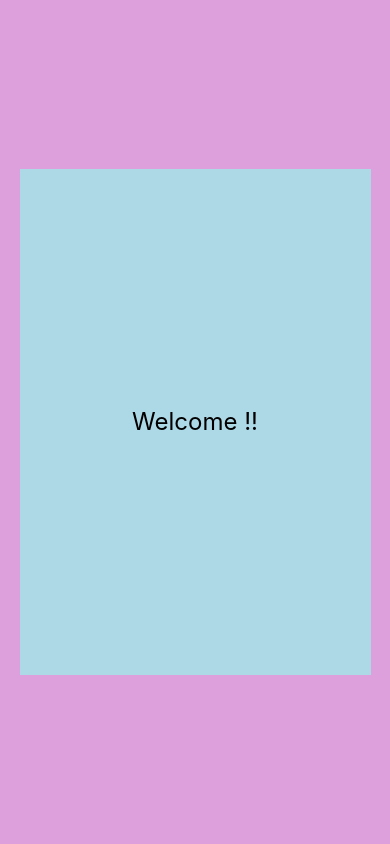
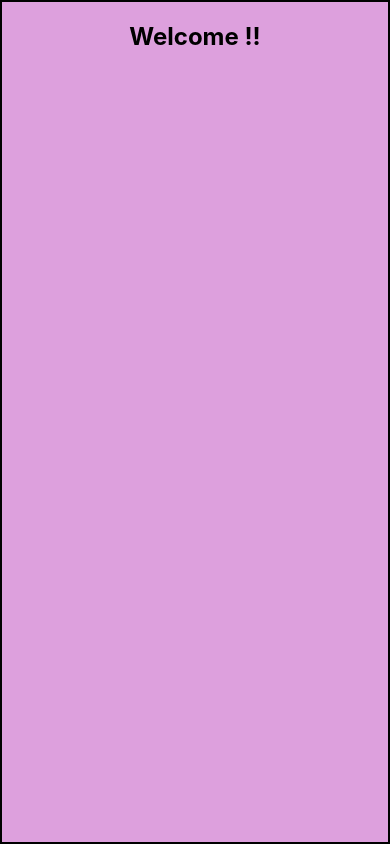
Before and after one commit to HarshuHacker/React-Native-Tutorials, a React Native app: screen / in a window 390 px wide. Built offline with nearby package versions, Linux system fonts and the light colour scheme.

Commit message:
Day 4: Safe Area View

```diff
--- a/App.js
+++ b/App.js
@@ -1,5 +1,6 @@
 import {
   Dimensions,
+  SafeAreaView,
   StyleSheet,
   Text,
   View,
@@ -7,37 +8,34 @@ import {
 } from "react-native";
 
 export default function App() {
-  const windowWidth = useWindowDimensions().width;
-  const windowHeight = useWindowDimensions().height;
   return (
-    <View style={styles.container}>
-      <View
-        style={[
-          {
-            width: windowWidth > 500 ? "70%" : "90%",
-            height: windowHeight > 600 ? "60%" : "90%",
-          },
-          styles.box,
-        ]}
-      >
-        <Text style={[{ fontSize: windowWidth > 500 ? 50 : 24 }, styles.text]}>
-          Welcome !!
-        </Text>
+    <SafeAreaView style={styles.safeAreaView}>
+      <View style={styles.container}>
+        <View style={styles.box}>
+          <Text style={styles.text}>Welcome !!</Text>
+        </View>
       </View>
-    </View>
+    </SafeAreaView>
   );
 }
 
 const styles = StyleSheet.create({
+  safeAreaView: {
+    flex: 1,
+    backgroundColor: "plum",
+  },
   container: {
     flex: 1,
+    borderColor: "black",
+    borderWidth: 2,
     backgroundColor: "plum",
-    alignItems: "center",
-    justifyContent: "center",
   },
   box: {
-    backgroundColor: "lightblue",
-    alignItems: "center",
-    justifyContent: "center",
+    padding: 20,
+  },
+  text: {
+    fontSize: 24,
+    fontWeight: "bold",
+    textAlign: "center",
   },
 });
```
